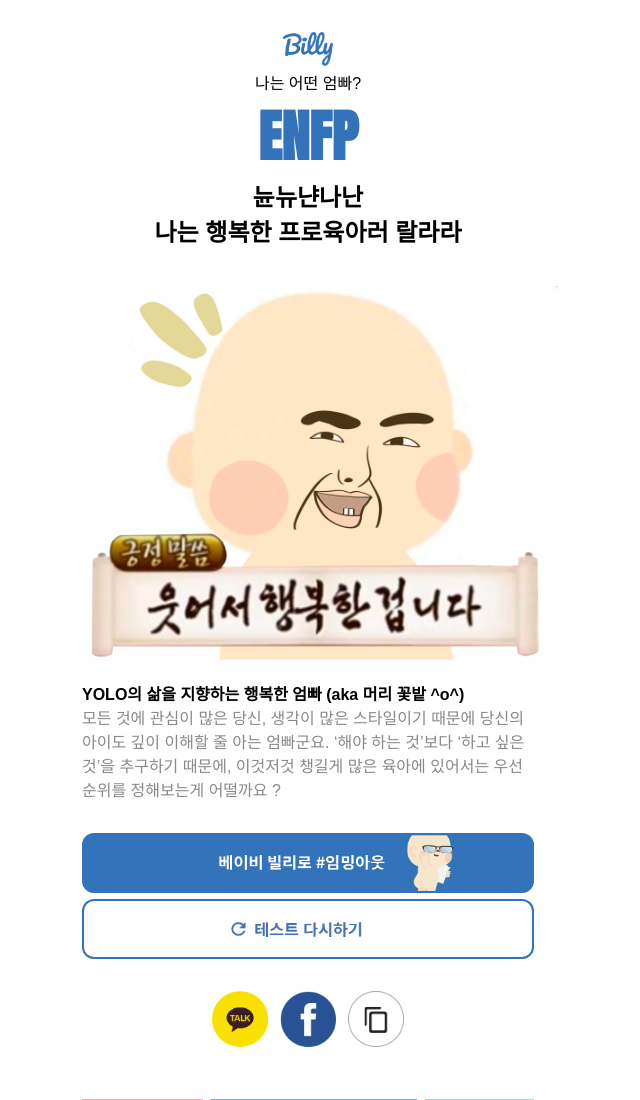
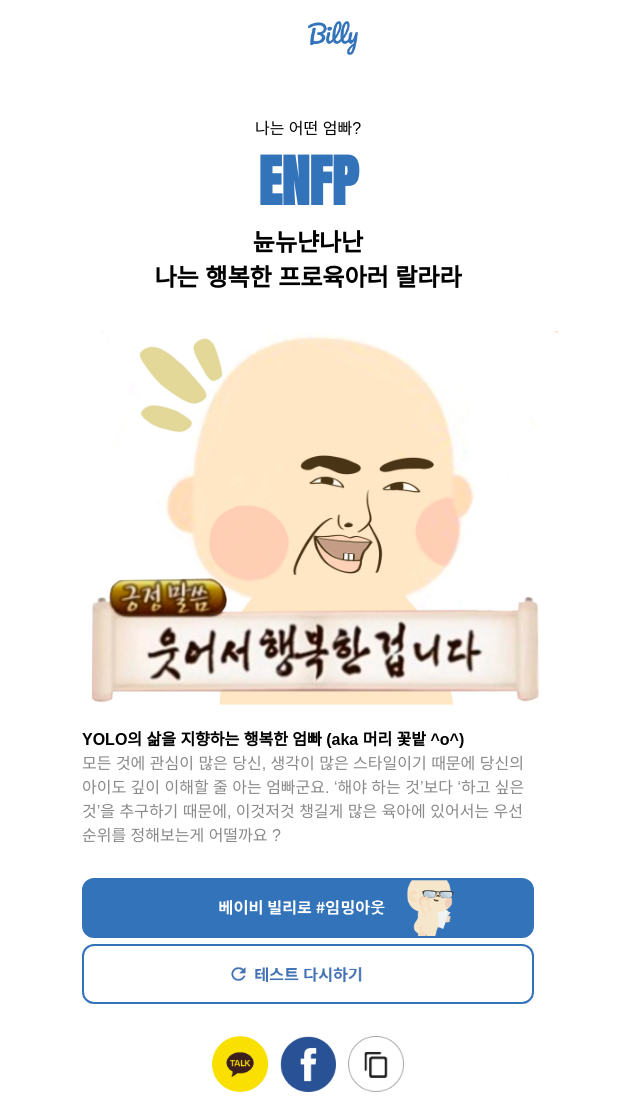
Before and after one commit to dev-magicircle/web-mbti_test, a plain HTML site: page enfp.html in a window 1280 px wide. Shown: the top 1100 px of the page, without its empty margins (332-972 px from the left). Drawn offline with nearby package versions, Linux system fonts and the light colour scheme.

Commit message:
로고추가

```diff
--- a/css/question.css
+++ b/css/question.css
@@ -7,10 +7,13 @@
 }
 
  #logo {
-     width: 50px;
-     margin-top: 2rem;
-     /*1*/
- }
+    position: relative;
+    left: 50%;
+    transform: translate(0, -50%);
+    width: 50px;
+    margin-top: 2rem;
+    /*1*/
+}
 
 .box {
     position: absolute;
@@ -151,6 +154,7 @@
 
 
     #qNumber {
+        margin-top:10%;
         margin-bottom: 10%;
         /*비율*/
     }
--- a/css/result.css
+++ b/css/result.css
@@ -9,6 +9,9 @@
 
 
 #logo {
+    position: relative;
+    left: 50%;
+    transform: translate(0, -50%);
     width: 50px;
     margin-top: 2rem;
     /*1*/
@@ -22,7 +25,7 @@
 
 #top_text {
     position: relative;
-    margin-top: 0rem;
+    margin-top: 1rem;
     /*비율*/
     font-size: 1rem;
     font-weight: 400;
@@ -84,8 +87,9 @@
     padding: 8px;
     margin: 6px 24px;
 }
-#btn .button:hover{
-    opacity:.8;
+
+#btn .button:hover {
+    opacity: .8;
 }
 
 /*빌리버튼*/
@@ -133,7 +137,7 @@
     width: 56px;
 }
 
-#btn #btn_urlshare{
+#btn #btn_urlshare {
     cursor: pointer;
 }
 
@@ -167,7 +171,7 @@ a {
 /*슬라이드*/
 .slide {
     margin-left: 50px;
-    margin-right:50px;
+    margin-right: 50px;
 }
 
 .slick-slide {
@@ -206,21 +210,37 @@ a {
         width: 452px;
     }
 
+    #logo {
+        margin-top: 3%;
+        /*1*/
+    }
+
+
+    #top_text {
+
+        margin-top: 3%;
+        /*비율*/
+
+    }
+
     #img {
         width: 500px;
         margin-top: 3%;
         margin-bottom: 1rem;
     }
+
     #btn {
         margin-top: 2rem;
         /*비율*/
         margin-bottom: 3rem;
         /*비율*/
     }
+
     #btn #btn_low {
         margin-top: 2rem;
         /*1*/
     }
+
     #btn .button {
         width: 432px;
     }
--- a/enfp.html
+++ b/enfp.html
@@ -24,9 +24,11 @@
 </head>
 
 <body>
-    <script id="javascript-sdk" src="https://developers.kakao.com/sdk/js/kakao.js"></script>
+    <script id="javascript-sdk" src="https://developers.kakao.com/sdk/js/kakao.js">
+    </script>
+    <img id="logo" src="img/Logo.png">
     <center>
-        <img id="logo" src="img/Logo.png">
+
         <p id="top_text">나는 어떤 엄빠?</p>
         <h1 id="mbti">ENFP</h1>
         <p id="text">뉸뉴냔나난 <br>나는 행복한 프로육아러 랄라라</p>
```
Also changed, not shown: enfj.html (+2 -1 lines), entj.html (+2 -1 lines), entp.html (+2 -1 lines), esfp.html (+2 -1 lines), estj.html (+2 -1 lines), estp.html (+2 -1 lines), infj.html (+3 -1 lines), infp.html (+2 -1 lines), intj.html (+2 -1 lines), intp.html (+2 -1 lines), isfj.html (+2 -1 lines), isfp.html (+2 -1 lines), istj.html (+2 -1 lines), istp.html (+2 -1 lines), 3 more files. Lines whose indentation alone changed are shown as unchanged.
